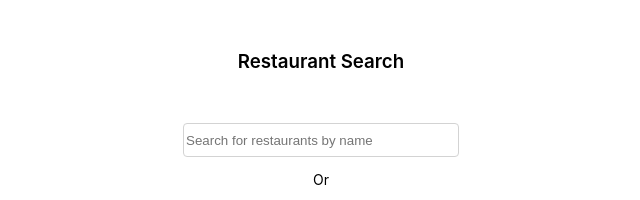
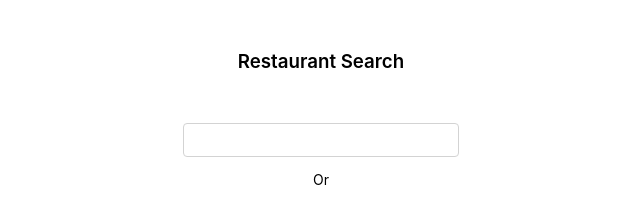
Before and after one commit to aarresuvanto/wolt-summer, a React (Create React App) app: page / in a window 1280 px wide. Shown: the top 200 px of the page, without its empty margins (319-959 px from the left). Built offline with nearby package versions, Linux system fonts and the light colour scheme; a web font is replaced by a local one.

Commit message:
some more tweaking

```diff
--- a/src/components/Sort.js
+++ b/src/components/Sort.js
@@ -92,7 +92,7 @@ const Sort = ({ filteredRestaurants, pTagStyle, inputStyle, handleSearchTermChan
     if(sorted.length === 0) {
         return (
             <div>
-                <input placeholder="Search for restaurants by name" autoComplete="off" type="text" style={inputStyle} onChange={handleSearchTermChange}></input>
+                <input autoComplete="off" type="text" style={inputStyle} onChange={handleSearchTermChange}></input>
                 <h3 style={h3Style}>No restaurants to show with this search term</h3>
             </div>
         )
@@ -101,7 +101,7 @@ const Sort = ({ filteredRestaurants, pTagStyle, inputStyle, handleSearchTermChan
     if(asc) {
         return (
             <div>
-                <input placeholder="Search for restaurants by name" autoComplete="off" type="text" style={inputStyle} onChange={handleSearchTermChange}></input>
+                <input autoComplete="off" type="text" style={inputStyle} onChange={handleSearchTermChange}></input>
                 <p style={orStyle}>Or</p>
                 <button style={buttonStyleTop} onClick={sortRestaurantsAlphabeticallyASC}>Sort ascending</button>
                 <button onClick={sortRestaurantsAlphabeticallyDESC} style={buttonStyleBottom}>Sort descending</button>
@@ -112,7 +112,7 @@ const Sort = ({ filteredRestaurants, pTagStyle, inputStyle, handleSearchTermChan
 
     return (
         <div>
-            <input placeholder="Search for restaurants by name" autoComplete="off" type="text" style={inputStyle} onChange={handleSearchTermChange}></input>
+            <input autoComplete="off" type="text" style={inputStyle} onChange={handleSearchTermChange}></input>
             <p style={orStyle}>Or</p>
             <button style={buttonStyleTop} onClick={sortRestaurantsAlphabeticallyASC}>Sort ascending</button>
             <button onClick={sortRestaurantsAlphabeticallyDESC} style={buttonStyleBottom}>Sort descending</button>
```
